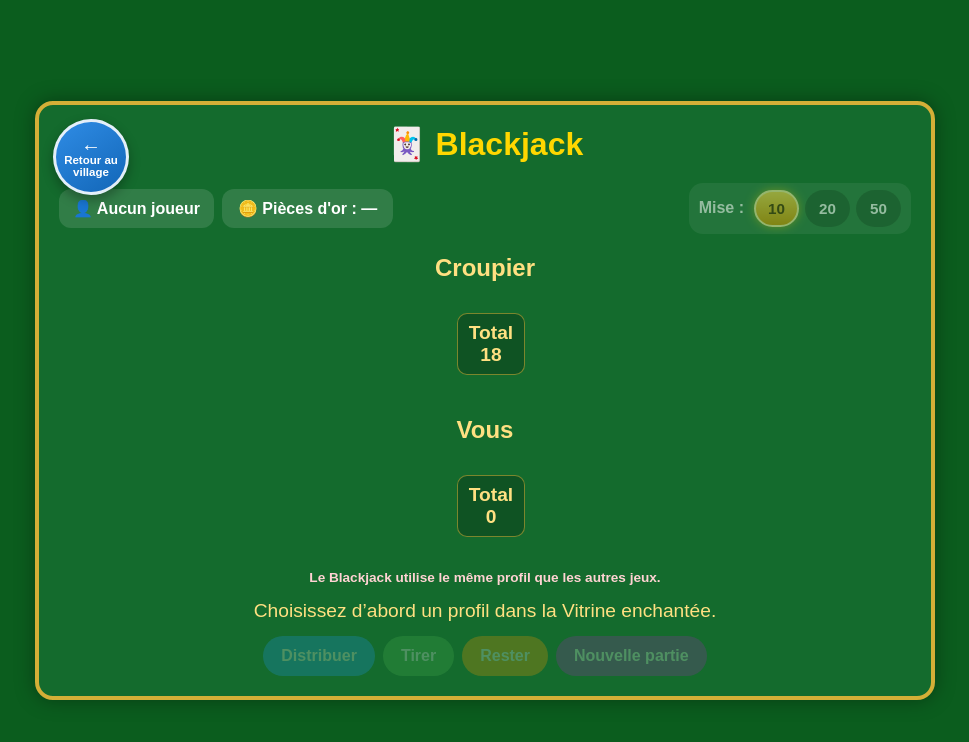
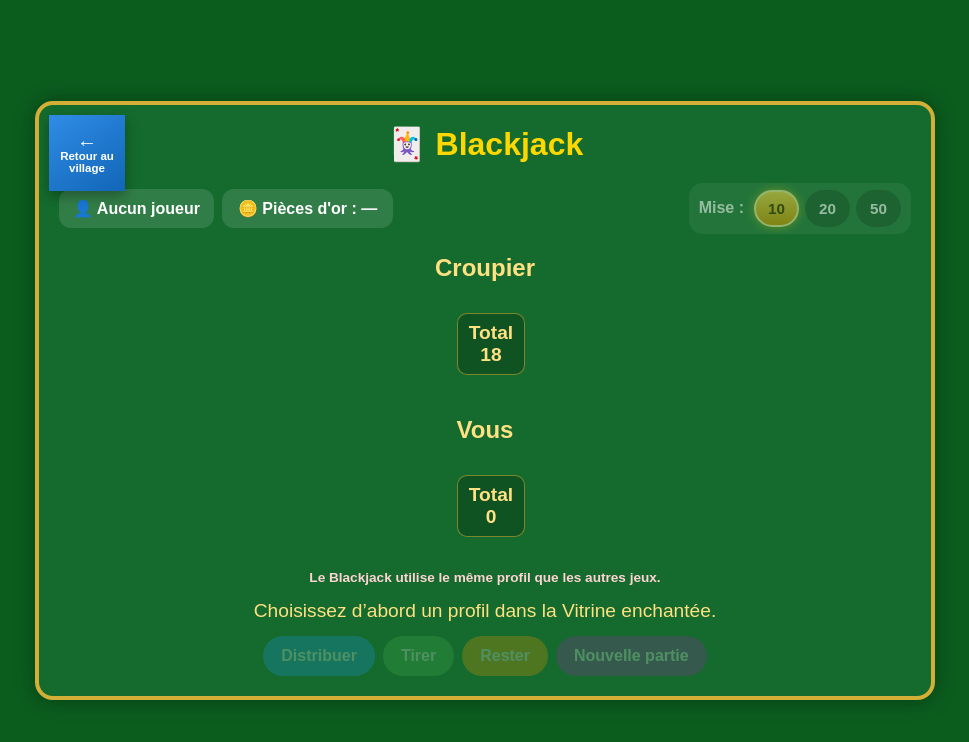
Before and after one commit to pierreg78-maker/blackjack, a plain HTML site: page index.html in a window 1280 px wide. Shown: the whole page, without its empty margins (155-1124 px from the left). Drawn offline with Linux system fonts and the light colour scheme.

Commit message:
Update style.css

```diff
--- a/style.css
+++ b/style.css
@@ -666,8 +666,8 @@ button:disabled{
 
 .villageButton{
     position:absolute;
-    top:14px;
-    left:14px;
+    top:10px;
+    left:10px;
     z-index:20;
 
     width:76px;
@@ -679,8 +679,12 @@ button:disabled{
     justify-content:center;
     gap:1px;
 
-    border:3px solid rgba(255,255,255,.88);
-    border-radius:50%;
+    border:none;
+
+box-shadow:
+    0 5px 12px rgba(0,0,0,.35),
+    inset 0 1px 1px rgba(255,255,255,.18);
+
 
     background:linear-gradient(145deg,#2f8ce5,#1266b7);
     color:#fff;
```
